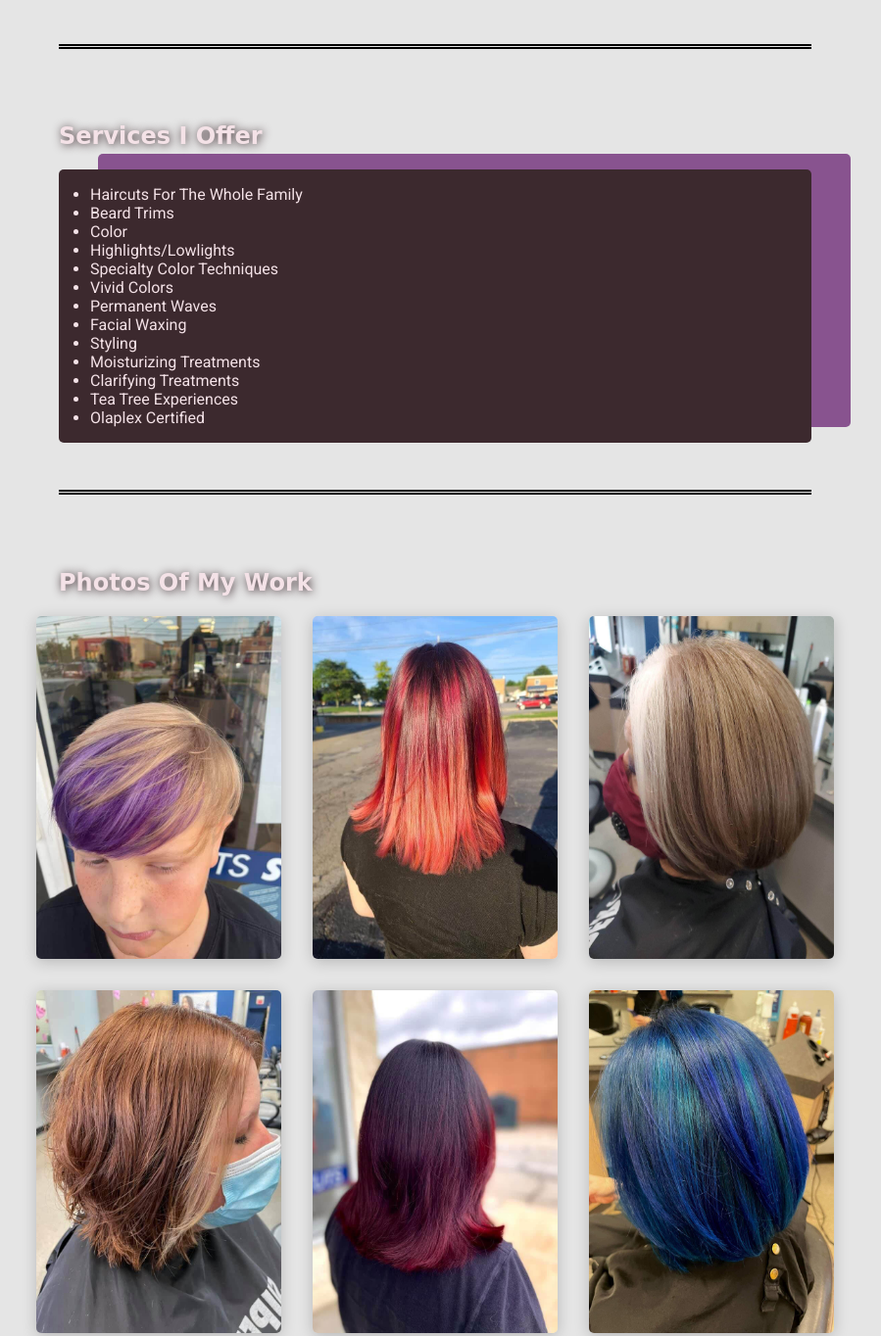
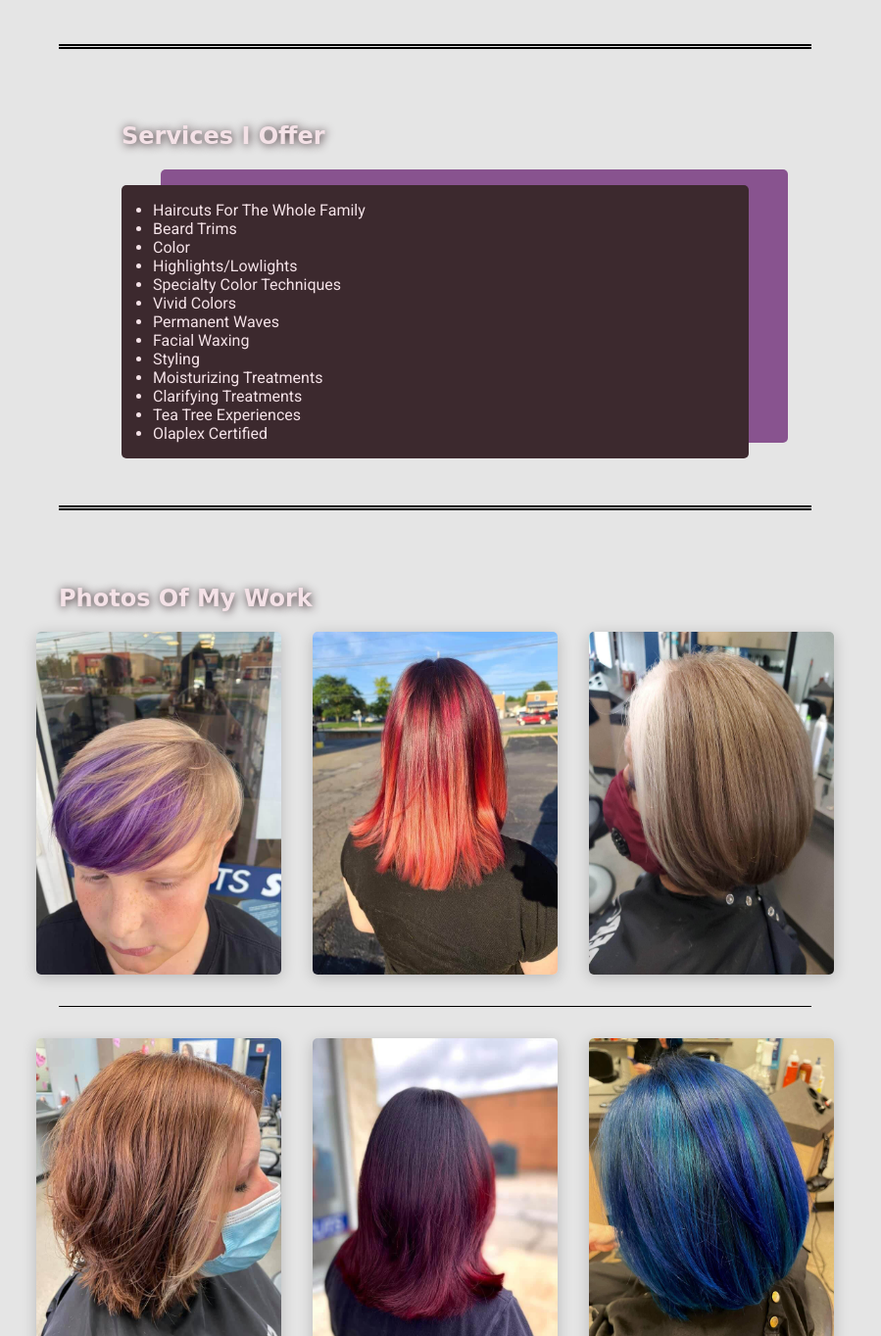
Before and after one commit to Slyons2397/alutz_page, a website: page index.html in a window 1280 px wide. Shown: the part 796-2160 px from the top of the page at 98% size, without its empty margins (196-1095 px from the left). Drawn offline with Linux system fonts and the light colour scheme.

Commit message:
updated  styling

```diff
--- a/style.css
+++ b/style.css
@@ -95,6 +95,12 @@ body {
   min-width: fit-content;
 }
 
+.services-body {
+  display: flex;
+  flex-direction: column;
+  padding: 0 4rem 0 4rem;
+}
+
 .service-list {
   padding-left: 2rem;
 }
@@ -104,6 +110,8 @@ body {
   justify-content: center;
   gap: 2rem;
   margin-bottom: 2rem;
+  padding-bottom: 2rem;
+  border-bottom: 1px solid black;
 }
 
 .service-photo-container {
@@ -231,6 +239,7 @@ body {
 
   .photo-row {
     flex-direction: column;
+    border: none;
   }
 
   .photo-body {
```
